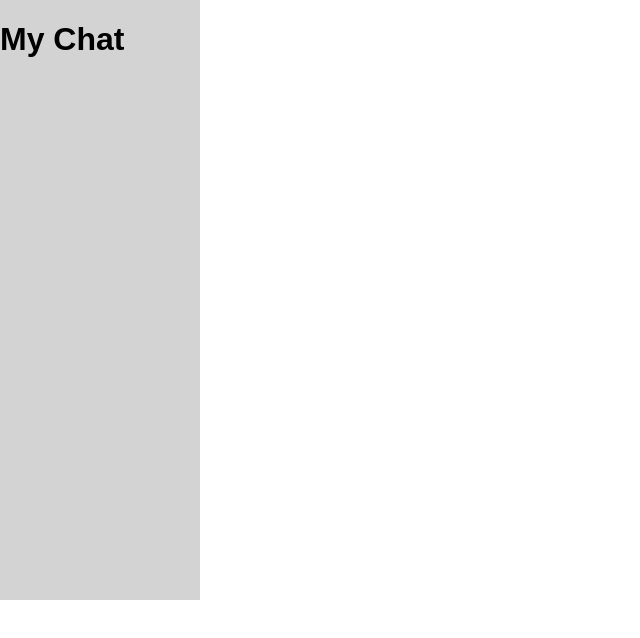
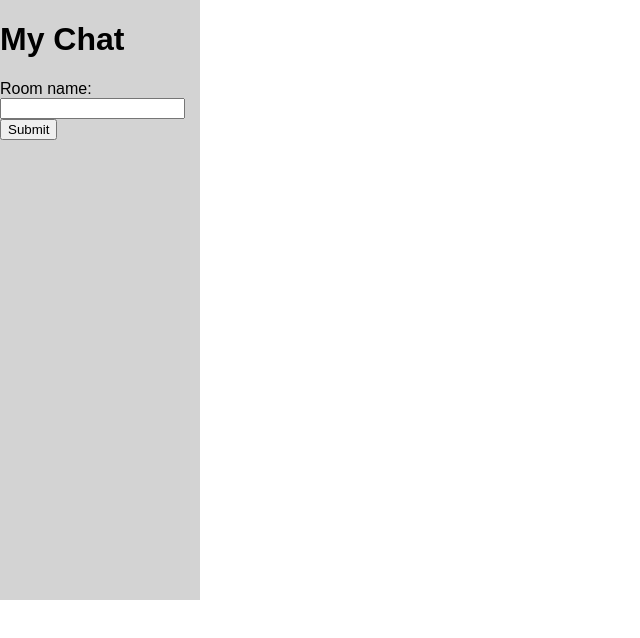
Before and after one commit to aln3hill/my-chat, a React (Create React App) app: page / in a window 1280 px wide. Shown: the top 638 px of the page, without its empty margins (0-640 px from the left). Built offline with nearby package versions, Linux system fonts and the light colour scheme.

Commit message:
added a form and functionality to add a room to the list

```diff
--- a/src/RoomList.js
+++ b/src/RoomList.js
@@ -6,9 +6,12 @@
     super(props);
 
     this.state = {
-      rooms: []
+      rooms: [],
+      value:''
     };
     this.roomsRef = this.props.firebase.database().ref('Rooms');
+    this.addRoom = this.addRoom.bind(this);
+    this.handleChange = this.handleChange.bind(this);
   }
 
   componentDidMount() {
@@ -21,10 +24,22 @@
        });
      }
 
+     handleChange(event) {
+       this.setState({value: event.target.value});
+     }
+
+    addRoom(event){
+      this.roomsRef.push({
+        name: this.state.value
+      });
+      alert("A room was created: " + this.state.value);
+      event.preventDefault();
+      this.setState({value: ''});
+    }
+
+
 
   render() {
-
-
 
     return (
       <div className="room">
@@ -42,6 +57,13 @@
           }
           </ul>
 
+          <form onSubmit={this.addRoom}>
+            <label>
+              Room name:
+              <input type="text" value={this.state.value} onChange={this.handleChange} />
+            </label>
+              <input type="submit" value="Submit"/>
+              </form>
       </div>
 
     );
```
